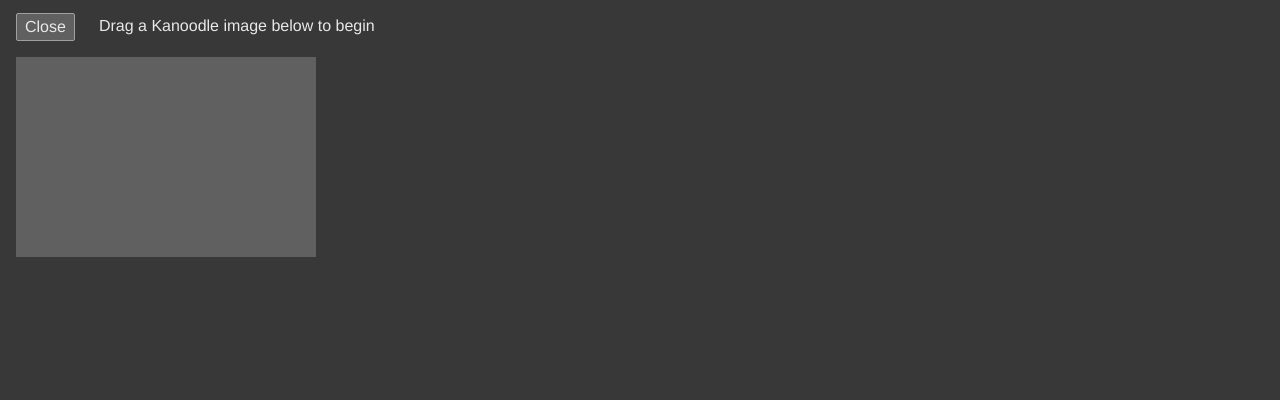
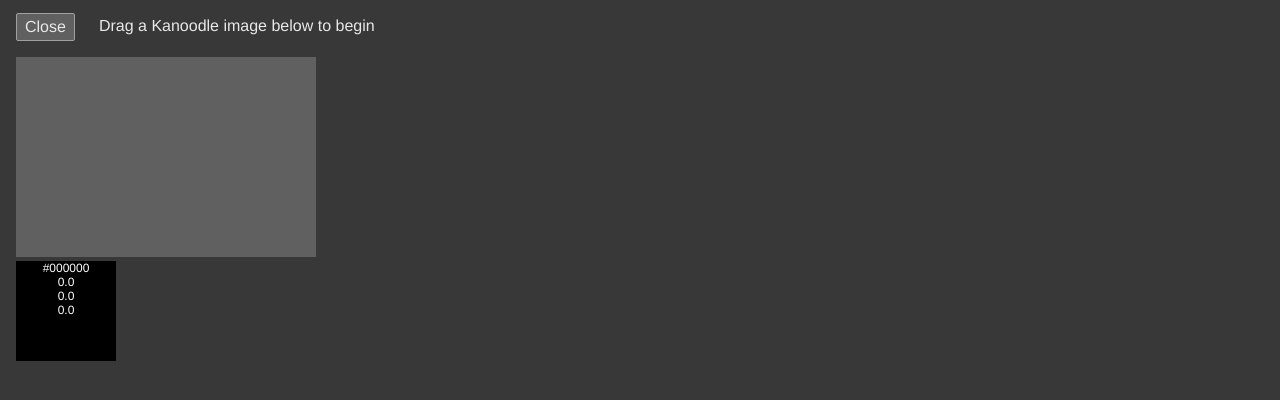
Before and after one commit to philrmass/kanoodle-solver, a React app: page / in a window 1280 px wide. Shown: the part 62-462 px from the top of the page. Built offline with nearby package versions, Linux system fonts and the light colour scheme.

Commit message:
fix color diff and average

```diff
--- a/src/components/ColorsDisplay.js
+++ b/src/components/ColorsDisplay.js
@@ -3,21 +3,19 @@ import PropTypes from 'prop-types';
 import { rgbToHex } from '../utilities/color';
 import styles from '../styles/ColorsDisplay.module.css';
 
-function ColorsDisplay({ colors }) {
+function ColorsDisplay({ colors, size }) {
   const colorGrid = useRef(null);
 
   useEffect(() => {
     if (colors.length > 0) {
-      const size = 70;
       const across = Math.ceil(Math.sqrt(colors.length));
       const down = Math.ceil(colors.length / across);
+      const box = size / down;
       colorGrid.current.style.setProperty('grid-template-columns', '1fr '.repeat(across));
-      colorGrid.current.style.setProperty('width', `${across * size}px`);
-      colorGrid.current.style.setProperty('height', `${down * size}px`);
-
-      //??? compute color values
+      colorGrid.current.style.setProperty('width', `${across * box}px`);
+      colorGrid.current.style.setProperty('height', `${down * box}px`);
     }
-  }, [colors]);
+  }, [colors, size]);
 
   function buildColors() {
     return colors.map((color, index) => {
@@ -31,9 +29,11 @@ function ColorsDisplay({ colors }) {
           style={colorStyle}
         >
           <div>{background}</div>
-          <div>{color.hue}</div>
-          <div>{color.sat}</div>
-          <div>{color.light}</div>
+          {/*
+          */}
+          <div>{color.hue.toFixed(1)}</div>
+          <div>{color.sat.toFixed(1)}</div>
+          <div>{color.light.toFixed(1)}</div>
         </div>
       );
     });
@@ -52,6 +52,7 @@ function ColorsDisplay({ colors }) {
 
 ColorsDisplay.propTypes = {
   colors: PropTypes.arrayOf(PropTypes.object).isRequired,
+  size: PropTypes.number.isRequired,
 };
 
 export default ColorsDisplay;
--- a/src/components/Importer.js
+++ b/src/components/Importer.js
@@ -1,6 +1,6 @@
 import React, { Fragment, useEffect, useRef, useState } from 'react';
 import PropTypes from 'prop-types';
-import { hexToColor, rgbToColor } from '../utilities/color';
+import { calcAverage, calcHueDiff, hexToColor, hslToColor, rgbToColor } from '../utilities/color';
 import pieces from '../data/pieces.json';
 import ColorsDisplay from './ColorsDisplay';
 import styles from '../styles/Importer.module.css';
@@ -20,11 +20,12 @@ function Importer({ close }) {
   const [offsetX, setOffsetX] = useState(0);
   const [offsetY, setOffsetY] = useState(0);
   const [pixels, setPixels] = useState([]);
-  const [colorPieces] = useState(pieces.map((p) => ({ ...p, color: hexToColor(p.color) })));
+  const [colorPieces] = useState(pieces.map((p) => ({ ...p, matchColor: hexToColor(p.matchColor) })));
   const [hasDrop, setHasDrop] = useState(false);
   const [corners, setCorners] = useState([[-1, -1], [-1, -1], [-1, -1], [-1, -1]]);
   const [cornerIndex, setCornerIndex] = useState(0);
   const [colors, setColors] = useState([]);
+  const [colorAverage, setColorAverage] = useState(hexToColor('000000'));
 
   useEffect(() => {
     drawImage();
@@ -49,7 +50,7 @@ function Importer({ close }) {
 
     if (count === 4) {
       const corner = corners[0];
-      const color = getImageAverageColor(corner[0], corner[1]);
+      const color = getImageColors(corner[0], corner[1]);
       //??? color lookup
       //const color = getImageColor([x, y]);
       //const piece = matchPiece(color);
@@ -143,11 +144,17 @@ function Importer({ close }) {
     setCorners((c) => [...c.slice(0, cornerIndex), [x, y], ...c.slice(cornerIndex + 1)]);
     setCornerIndex((index) => (index < 3) ? index + 1 : 0);
 
-    setColors(getImageAverageColor(x, y));
+    const cols = getImageColors(x, y);
+    const ave = calcAverage(cols.filter((col) => col.light >= 30));
+    const piece = matchPiece(ave);
+    console.log('AVE', ave.hue.toFixed(1), ave.sat.toFixed(1), ave.light.toFixed(1));
+    console.log(' PIECE', piece.index, ' ', piece.code);
+    setColors(cols);
+    setColorAverage(ave);
   }
 
-  function getImageAverageColor(x, y) {
-    const size = 1;
+  function getImageColors(x, y) {
+    const size = 5;
     const colors = [];
 
     for (let iy = y - size; iy <= y + size; iy++) {
@@ -174,14 +181,14 @@ function Importer({ close }) {
   }
 
   function matchPiece(color) {
+    const hueWeight = 1.5;
     let diff = Infinity;
     let match = {};
     console.log('hue', color.hue, 'sat', color.sat, 'light', color.light);
     for (const piece of colorPieces) {
-      //??? fix hue wrap-around
-      const hueDiff = Math.abs(color.hue - piece.color.hue);
-      const satDiff = Math.abs(color.sat - piece.color.sat);
-      const lightDiff = Math.abs(color.light - piece.color.light);
+      const hueDiff = hueWeight * Math.abs(calcHueDiff(color, piece.matchColor));
+      const satDiff = Math.abs(color.sat - piece.matchColor.sat);
+      const lightDiff = Math.abs(color.light - piece.matchColor.light);
       const total = hueDiff + satDiff + lightDiff;
       if (total < diff) {
         diff = total;
@@ -189,7 +196,11 @@ function Importer({ close }) {
       }
       console.log(` ${piece.index}_${piece.code} (${total.toFixed(1)}) ${hueDiff.toFixed(1)} ${satDiff.toFixed(1)} ${lightDiff.toFixed(1)}`);
     }
-    console.log('MATCH ', match.code, match.index);
+    //console.log('MATCH ', match.code, match.index);
+    return match;
+  }
+
+  function calculateHueDiff(color0, color1) {
   }
 
   function verifyImage(fileOrBlob) {
@@ -286,7 +297,16 @@ function Importer({ close }) {
           <button onClick={close}>Close</button>
         </div>
         */}
-        <ColorsDisplay colors={colors} />
+        <div className={styles.displays}>
+          <ColorsDisplay
+            colors={colors}
+            size={250}
+          />
+          <ColorsDisplay
+            colors={[colorAverage]}
+            size={100}
+          />
+        </div>
       </div>
     </Fragment>
   );
--- a/src/data/pieces.json
+++ b/src/data/pieces.json
@@ -2,61 +2,73 @@
   {
     "index": 0,
     "code": "L",
-    "color": "cfc4b2"
+    "color": "cfc4b2",
+    "matchColor": "a2a8a3"
   },
   {
     "index": 1,
     "code": "I",
-    "color": "ffd603"
+    "color": "ffd603",
+    "matchColor": "e7e204"
   },
   {
     "index": 2,
     "code": "B",
-    "color": "f63202"
+    "color": "f63202",
+    "matchColor": "d9240f"
   },
   {
     "index": 3,
     "code": "H",
-    "color": "f35e95"
+    "color": "f35e95",
+    "matchColor": "d05b8d"
   },
   {
     "index": 4,
     "code": "G",
-    "color": "b6d8e5"
+    "color": "b6d8e5",
+    "matchColor": "9acdea"
   },
   {
     "index": 5,
     "code": "E",
-    "color": "009b59"
+    "color": "009b59",
+    "matchColor": "17855e"
   },
   {
     "index": 6,
     "code": "D",
-    "color": "efc19f"
+    "color": "efc19f",
+    "matchColor": "e6d6cf"
   },
   {
     "index": 7,
     "code": "C",
-    "color": "0149c2"
+    "color": "0149c2",
+    "matchColor": "146bd5"
   },
   {
     "index": 8,
     "code": "K",
-    "color": "abe64c"
+    "color": "abe64c",
+    "matchColor": "adc304"
   },
   {
     "index": 9,
     "code": "A",
-    "color": "ff8a00"
+    "color": "ff8a00",
+    "matchColor": "e6881e"
   },
   {
     "index": 10,
     "code": "J",
-    "color": "925abb"
+    "color": "925abb",
+    "matchColor": "8d265c"
   },
   {
     "index": 11,
     "code": "F",
-    "color": "ffffe8"
+    "color": "ffffe8",
+    "matchColor": "e9f2e0"
   }
 ]
--- a/src/styles/Importer.module.css
+++ b/src/styles/Importer.module.css
@@ -22,3 +22,7 @@
   margin-top: 16px;
   margin-bottom: 16px;
 }
+
+.displays {
+  display: flex;
+}
--- a/src/utilities/color.js
+++ b/src/utilities/color.js
@@ -33,9 +33,9 @@ function hexToRgb(hex) {
 }
 
 export function rgbToHex(rgb) {
-  const r = ('0' + rgb.red.toString(16)).slice(-2);
-  const g = ('0' + rgb.green.toString(16)).slice(-2);
-  const b = ('0' + rgb.blue.toString(16)).slice(-2);
+  const r = ('0' + Math.round(rgb.red).toString(16)).slice(-2);
+  const g = ('0' + Math.round(rgb.green).toString(16)).slice(-2);
+  const b = ('0' + Math.round(rgb.blue).toString(16)).slice(-2);
   return r + g + b;
 }
 
@@ -118,6 +118,43 @@ function hueToComponent(d0, d1, h) {
     return ((d1 - d0) * (4 - h) + d0);
   }
   return d0;
+}
+
+export function calcHueDiff(color0, color1) {
+  const hueMax = 360;
+  let diff = color0.hue - color1.hue;
+  while (diff > (hueMax / 2)) {
+    diff -= hueMax;
+  }
+  while (diff < -(hueMax / 2)) {
+    diff += hueMax;
+  }
+  return diff;
+}
+
+export function calcAverage(colors) {
+  if (colors.length === 0) {
+    return rgbToColor({ red: 0, green: 0, blue: 0});
+  }
+
+  let red = 0;
+  let green = 0;
+  let blue = 0;
+
+  for (const color of colors) {
+    red += color.red;
+    green += color.green;
+    blue += color.blue;
+  }
+  red /= colors.length;
+  green /= colors.length;
+  blue /= colors.length;
+  console.log('__RGB', red.toFixed(1), green.toFixed(1), blue.toFixed(1));
+  const col = rgbToColor({ red, green, blue});
+  console.log('__COL', col);
+  console.log('__RGB1', hslToColor(col));
+
+  return rgbToColor({ red, green, blue});
 }
 
 export function parseColorData0(pixels) {
```
